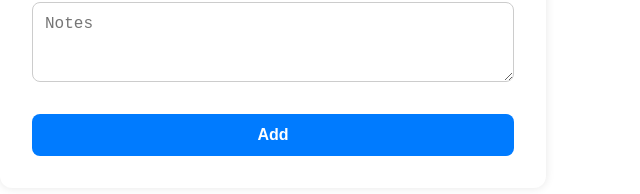
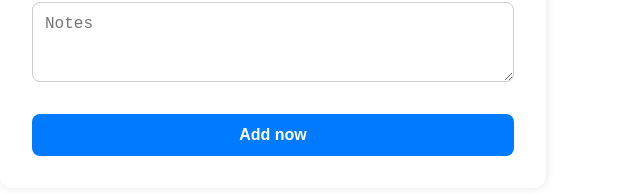
Before and after one commit to hbkymmt/notion-expense-form, a React (Vite) app: page / in a window 1280 px wide. Shown: the part 458-652 px from the top of the page, without its empty margins (0-640 px from the left). Built offline with nearby package versions, Linux system fonts and the light colour scheme.

Commit message:
送信中UX改善を実装

```diff
--- a/src/App.css
+++ b/src/App.css
@@ -54,8 +54,9 @@ body, html, #root {
   background-color: #0056b3;
 }
 
+/* 送信中ボタンの見た目を薄くする */
 .form-container button:disabled {
-  background-color: #999;
+  background-color: #ccc;
   cursor: not-allowed;
 }
 
--- a/src/components/ExpenseForm.tsx
+++ b/src/components/ExpenseForm.tsx
@@ -9,6 +9,8 @@ const ExpenseForm: React.FC = () => {
     const [date, setDate] = useState("");
     const [method, setMethod] = useState("");
     const [notes, setNotes] = useState("");
+    const [isSubmitting, setIsSubmitting] = useState(false); // 送信中フラグ
+
 
     useEffect(() => {
         const today = new Date();
@@ -21,6 +23,8 @@ const ExpenseForm: React.FC = () => {
             alert("Fill in the all blank!");
             return;
         }
+
+        setIsSubmitting(true); // 送信開始
 
         try {
             const response = await fetch(`${API_URL}/add-expense`, {
@@ -52,6 +56,8 @@ const ExpenseForm: React.FC = () => {
         } catch (error) {
             alert("Internet connection has failed.");
             console.error(error);
+        } finally {
+            setIsSubmitting(false); // 送信完了
         }
     };
 
@@ -99,7 +105,9 @@ const ExpenseForm: React.FC = () => {
                     onChange={e => setNotes(e.target.value)}
                     rows={3}
                 />
-                <button onClick={handleSubmit}>Add</button>
+                <button onClick={handleSubmit} disabled={isSubmitting}>
+                    {isSubmitting ? "Sending..." : "Add now"}
+                </button>
             </div>
         </div>
     );
```
